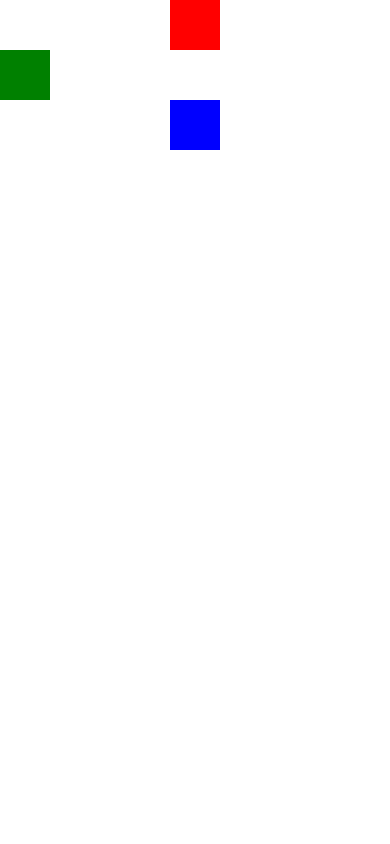
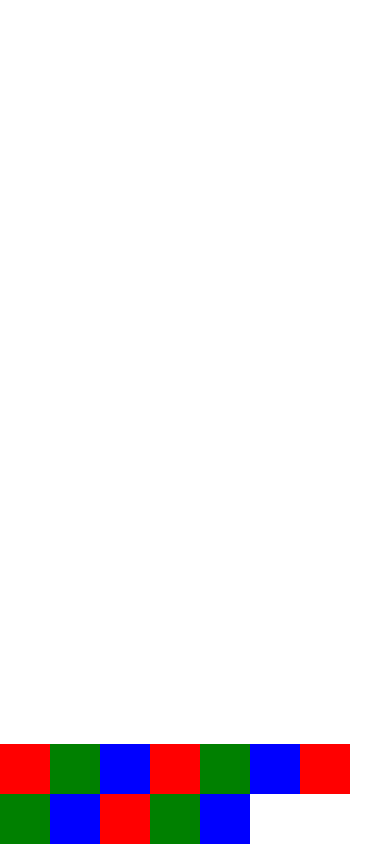
Before and after one commit to kazuuu/2tdss2023, a React Native app in the folder FiapApp/: screen / in a window 390 px wide. Built offline with nearby package versions, Linux system fonts and the light colour scheme.

Commit message:
flex 8 flexwrap

```diff
--- a/FiapApp/App.js
+++ b/FiapApp/App.js
@@ -7,11 +7,27 @@ export default class App extends React.Component {
     return (
       <View style={{
         flex: 1,
-        alignItems: 'center',
+        flexDirection: 'row',
+        // alignItems: 'flex-start',
+        flexWrap: 'wrap',
+        alignContent: 'flex-end'
       }}>
         <View style={{ height: 50, width: 50, backgroundColor: 'red'}} />
-        <View style={{ height: 50, width: 50, backgroundColor: 'green', alignSelf: 'flex-start'}} />
+        <View style={{ height: 50, width: 50, backgroundColor: 'green'}} />
         <View style={{ height: 50, width: 50, backgroundColor: 'blue'}} />
+
+        <View style={{ height: 50, width: 50, backgroundColor: 'red'}} />
+        <View style={{ height: 50, width: 50, backgroundColor: 'green'}} />
+        <View style={{ height: 50, width: 50, backgroundColor: 'blue'}} />
+
+        <View style={{ height: 50, width: 50, backgroundColor: 'red'}} />
+        <View style={{ height: 50, width: 50, backgroundColor: 'green'}} />
+        <View style={{ height: 50, width: 50, backgroundColor: 'blue'}} />
+
+        <View style={{ height: 50, width: 50, backgroundColor: 'red'}} />
+        <View style={{ height: 50, width: 50, backgroundColor: 'green'}} />
+        <View style={{ height: 50, width: 50, backgroundColor: 'blue'}} />
+
         <StatusBar style="auto" />
       </View>
     )
```
